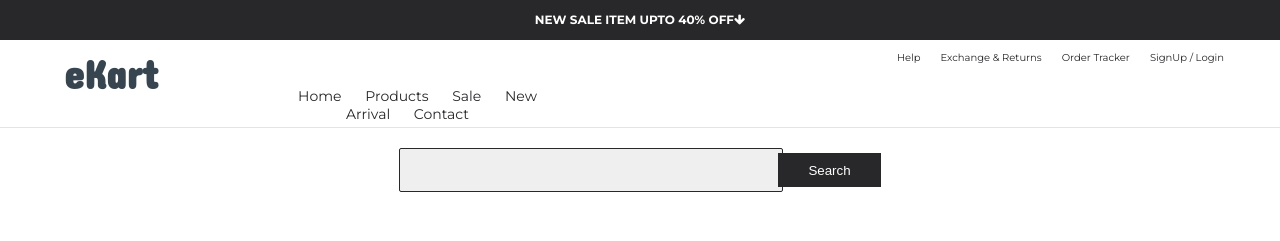
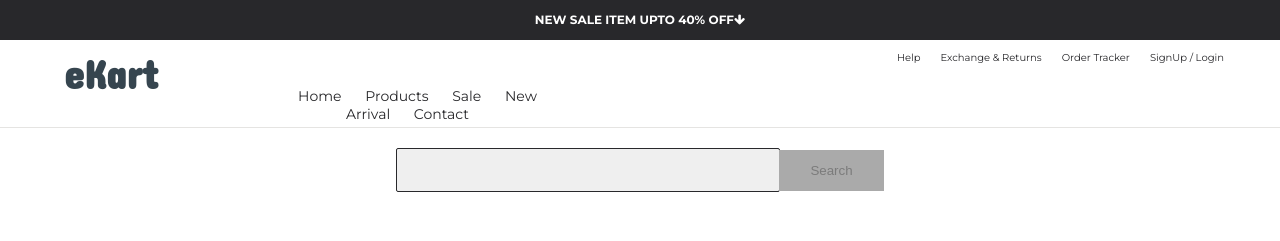
Before and after one commit to rocky-bgta/angular-kaz-16, an Angular app: page / in a window 1280 px wide. Shown: the top 241 px of the page. Built offline with nearby package versions, Linux system fonts and the light colour scheme.

Commit message:
ngClass Directive

```diff
--- a/src/app/container/search/search.component.css
+++ b/src/app/container/search/search.component.css
@@ -18,10 +18,18 @@
   border: none;
 }
 .btn-search{
-  padding: 9.5px 30px;
+  padding: 12px 30px;
   background-color: #28282B;
   margin-left: -5px;
   color:#fff;
+}
+
+.btn-search-disabled{
+  padding: 12px 30px;
+  background-color: #aaa;
+  margin-left: -1px;
+  border: #aaa 1px solid;
+  cursor: not-allowed;
 }
 
 .ekart-search-result-for{
--- a/src/app/container/search/search.component.html
+++ b/src/app/container/search/search.component.html
@@ -1,5 +1,15 @@
 <div class="ekart--search--product">
   <input class="ekart-search-product-input" [(ngModel)]="searchText">
-  <button class="btn btn-search">Search</button>
+  <button [ngClass]=
+            "{
+              'btn': true,
+              'btn-search': searchText,
+              'btn-search-disabled': !searchText
+            }"
+
+          [disabled]="!searchText">
+    Search
+  </button>
 </div>
-<div class="ekart-search-result-for"><p *ngIf="searchText !=''"><strong>Search result for:</strong> {{ searchText }}</p></div>
+<div class="ekart-search-result-for"><p *ngIf="searchText !=''"><strong>Search result for:</strong> {{ searchText }}</p>
+</div>
```
